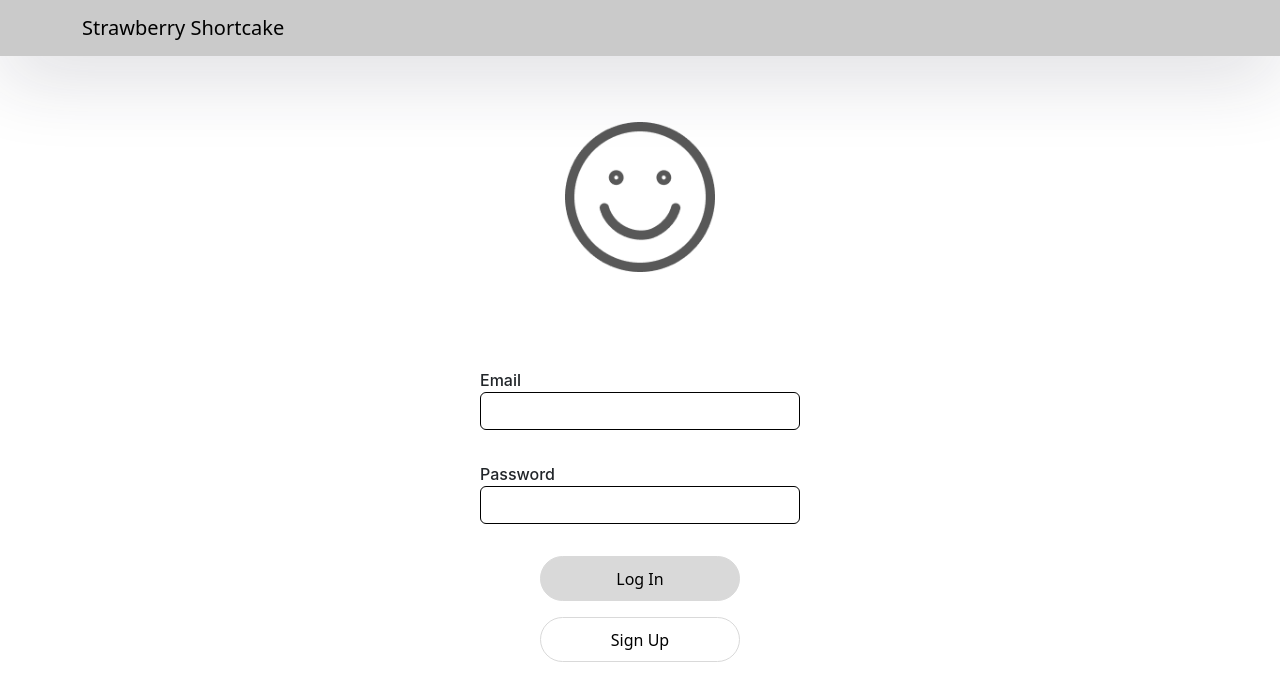
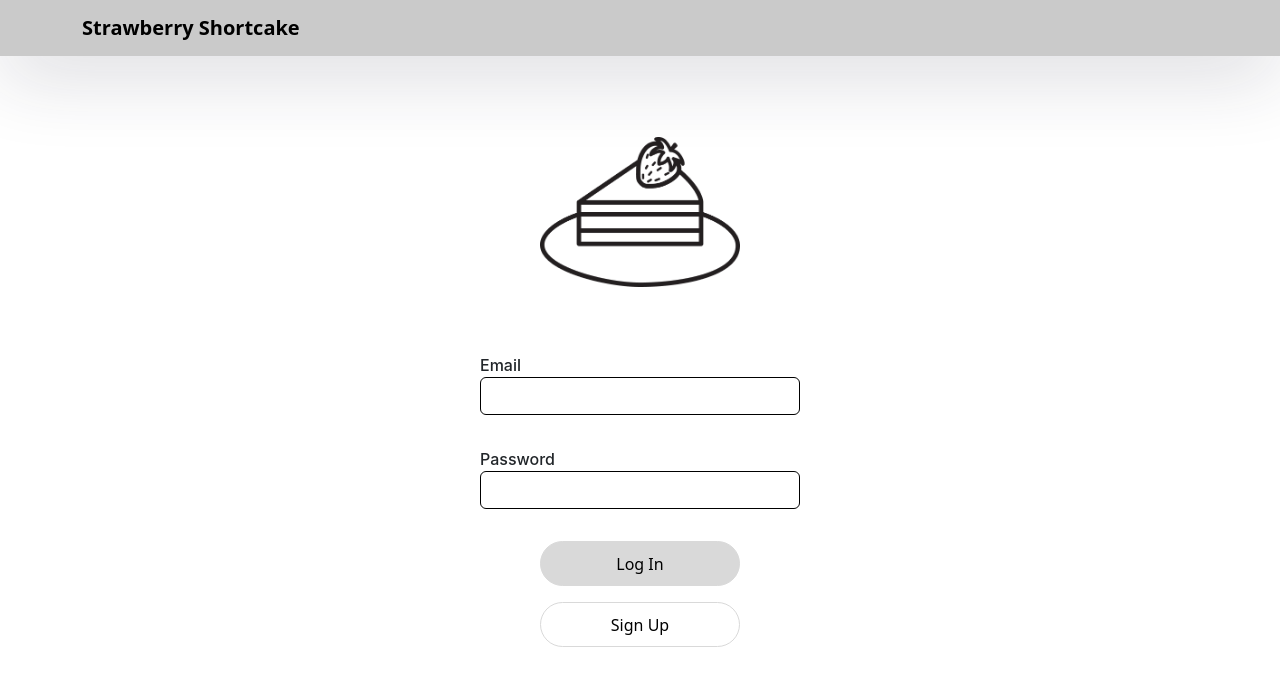
Before and after one commit to dmed31/cis4000-strawberry-shortcake, a React (Create React App) app in the folder ss-react/: page /sign-in in a window 1280 px wide. Shown: the top 700 px of the page. Built offline with nearby package versions, Linux system fonts and the light colour scheme.

Commit message:
new logo

```diff
--- a/ss-react/src/components/Login.js
+++ b/ss-react/src/components/Login.js
@@ -53,8 +53,9 @@ const Login = () => {
       <Navbar loggedIn={false}/>
       <div className="auth-wrapper">
       <form onSubmit={login} className="text-center">
+        <div className='white'>
           <div className="image-container mb-3">
-          <img src={logo} alt="logo.png" width={150} height={150} style={{ marginBottom: '80px' }}/>
+            <img src={logo} alt="logo.png" width={200} height={150} style={{ marginBottom: '50px' }}/>
           </div>
           <div className="row justify-content-center">
             <div className="col-md-6">
@@ -94,6 +95,8 @@ const Login = () => {
               </div>
             </div>
           </div>
+        </div>
+
       </form>
 
       </div>
--- a/ss-react/src/components/Navbar.js
+++ b/ss-react/src/components/Navbar.js
@@ -8,7 +8,7 @@ const Navbar = ({ loggedIn }) => {
   return (
     <nav className="navbar navbar-expand-lg navbar-light fixed-top">
       <div className="container">
-        <Link className="navbar-brand" to={'/'}>
+        <Link className="navbar-brand" to={'/'} style={{fontWeight: 'bold'}}>
           Strawberry Shortcake
         </Link>
         <button class="navbar-toggler" type="button" data-bs-toggle="collapse" data-bs-target="navbarTogglerDemo02" aria-controls="navbarNavDarkDropdown" aria-expanded="false" aria-label="Toggle navigation">
```
Also changed, not shown: ss-react/src/components/Logo.png. Lines whose indentation alone changed are shown as unchanged.
